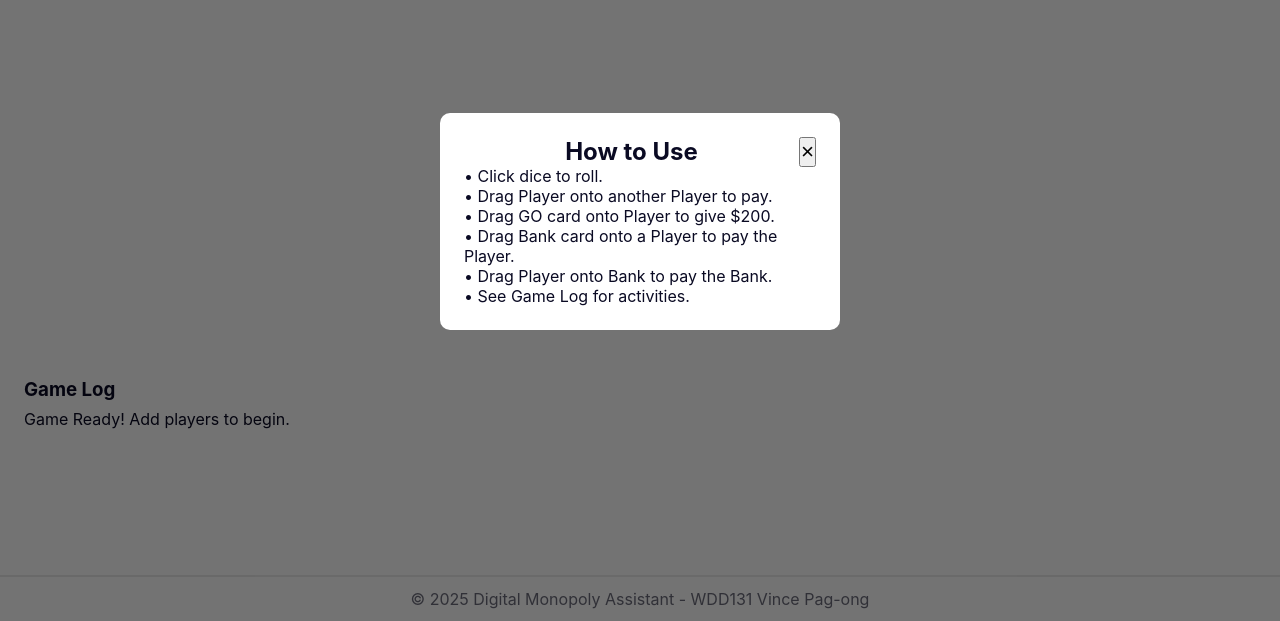
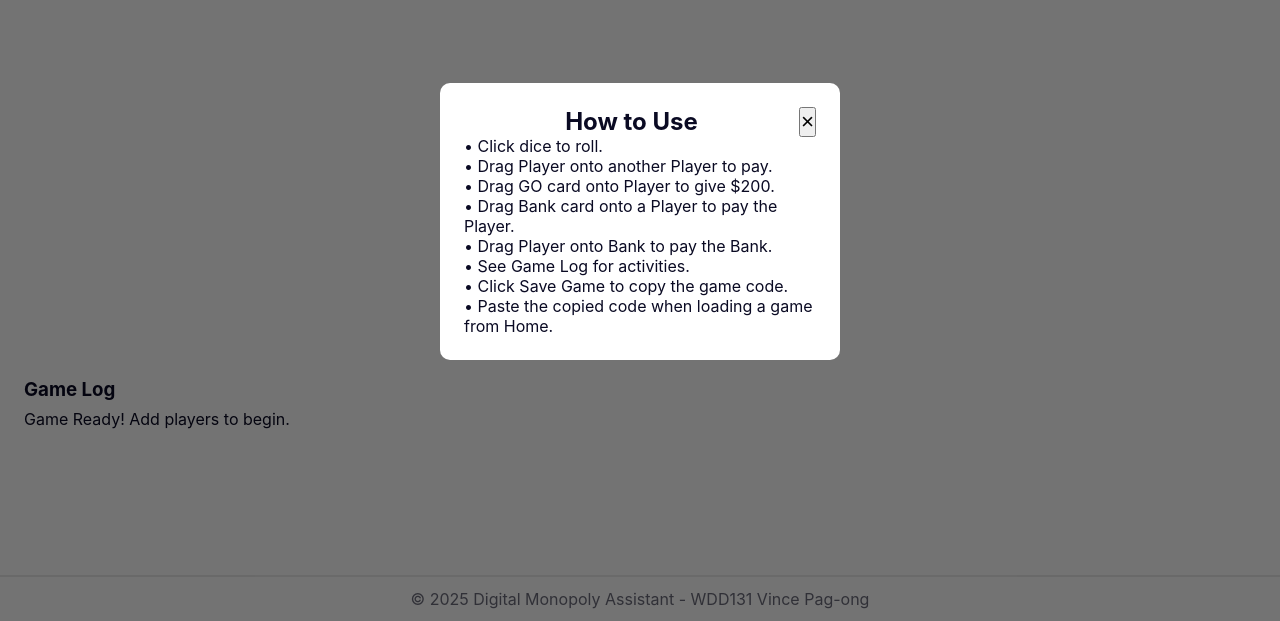
Before and after one commit to vinceoooy/wdd131, a plain HTML site: page personal-folder/game.html in a window 1280 px wide. Both pictures are taken after a click on the button "How to use the app". Shown: the part 179-800 px from the top of the page. Drawn offline with Linux system fonts and the light colour scheme.

Commit message:
More instruction for saved game

```diff
--- a/personal-folder/game.html
+++ b/personal-folder/game.html
@@ -55,6 +55,8 @@
             <p>• Drag Bank card onto a Player to pay the Player.</p>
             <p>• Drag Player onto Bank to pay the Bank.</p>
             <p>• See Game Log for activities.</p>
+            <p>• Click Save Game to copy the game code.</p>
+            <p>• Paste the copied code when loading a game from Home.</p>
         </div>
     </div>
 
```
